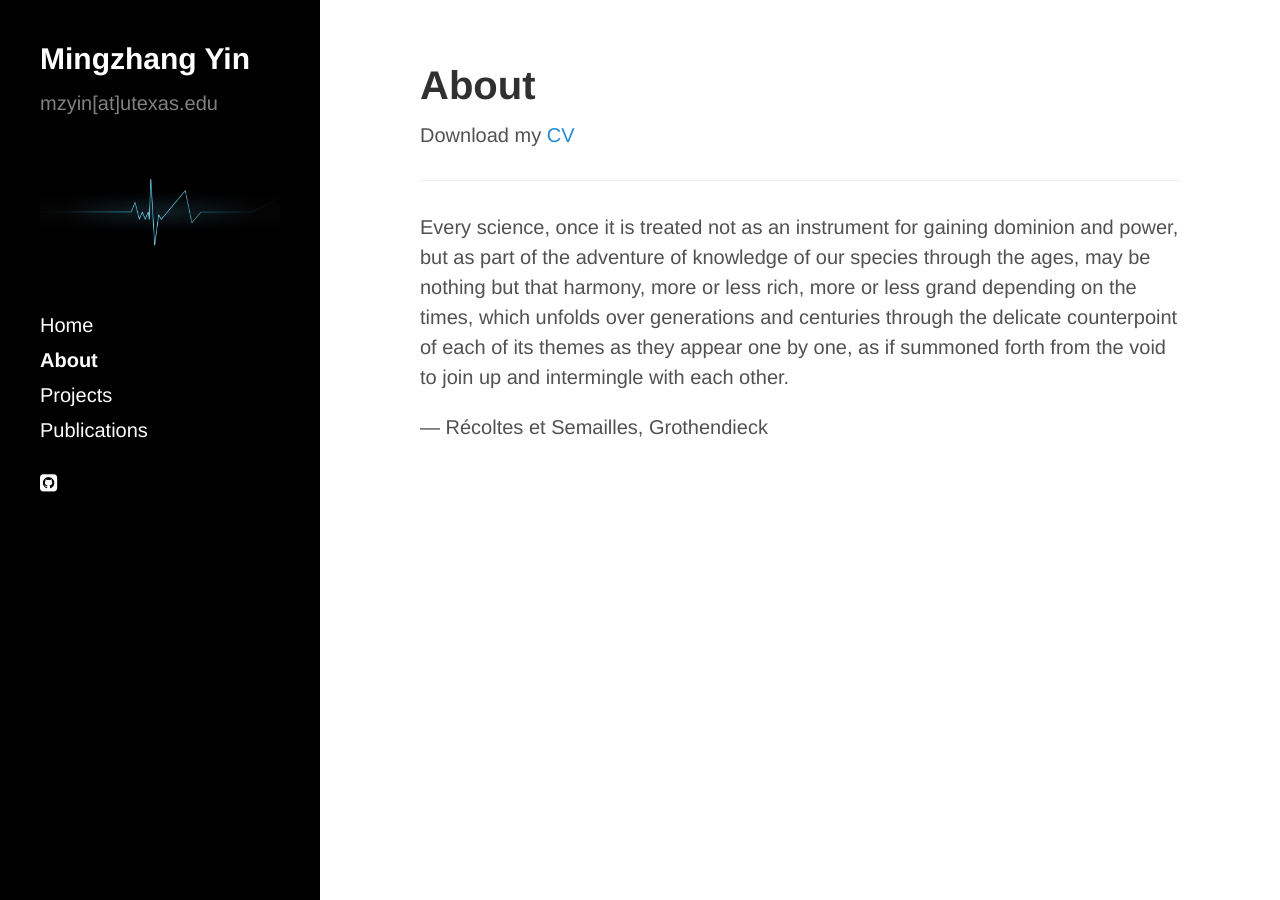
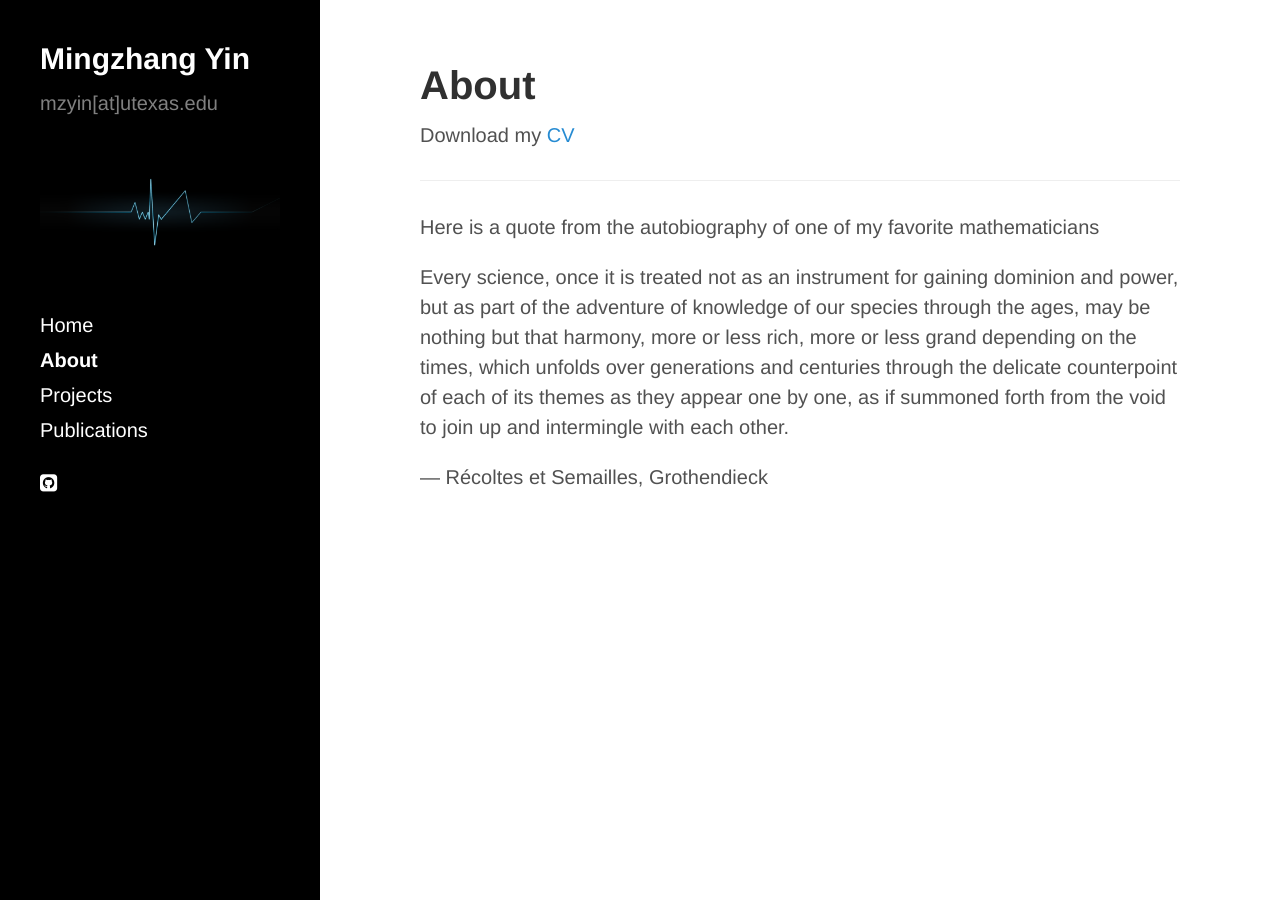
Before and after one commit to mingzhang-yin/mingzhang-yin.github.io, a Jekyll site: the page built from about.md, in a window 1280 px wide. Built offline with Jekyll 4.4.1, drawn with Linux system fonts in a browser that asks for light colours; nearby versions of some CDN libraries.

Commit message:
Update about.md

```diff
--- a/about.md
+++ b/about.md
@@ -8,6 +8,7 @@ Download my [CV](https://mingzhang-yin.github.io/assets/pdfs/CV_Mingzhang%20Yin.
 ___
 
 [comment]: # *Status*
+Here is a quote from the autobiography of one of my favorite mathematicians
 
 Every science, once it is treated not as an instrument for gaining dominion and power, but as part of the adventure of knowledge of our species through the ages, may be nothing but that harmony, more or less rich, more or less grand depending on the times, which unfolds over generations and centuries through the delicate counterpoint of each of its themes as they appear one by one, as if summoned forth from the void to join up and intermingle with each other.
 
```
